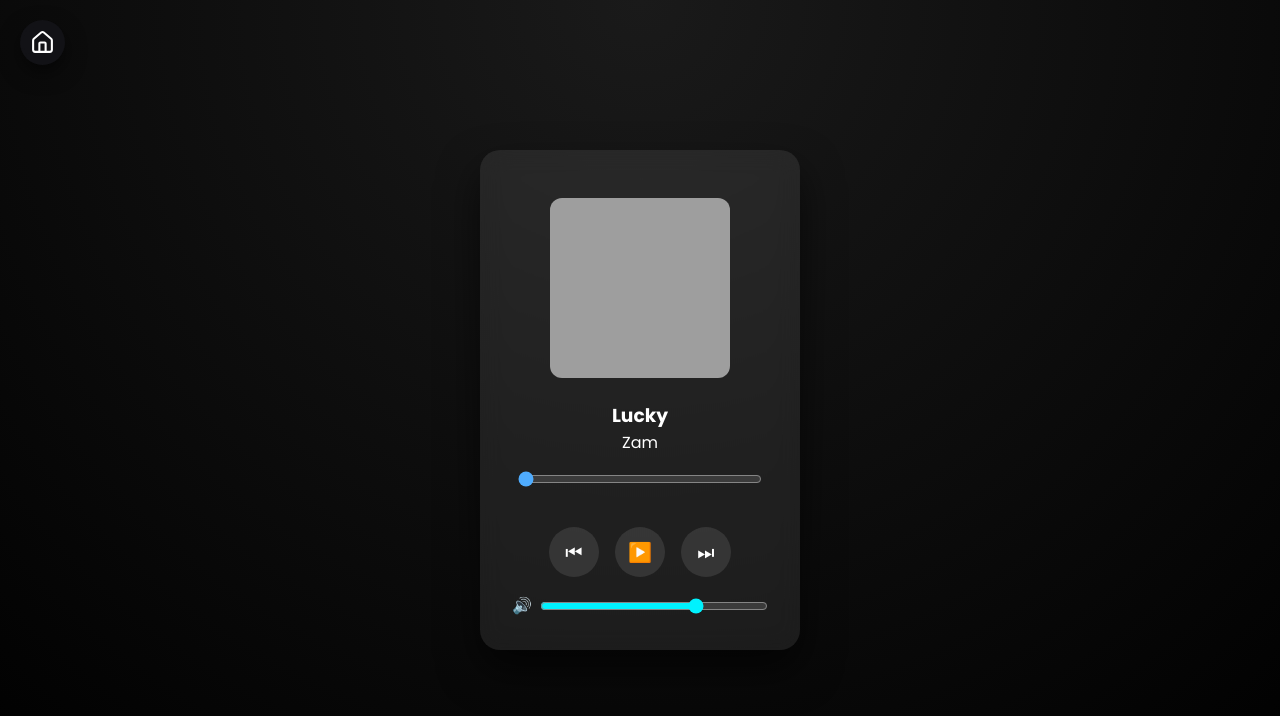
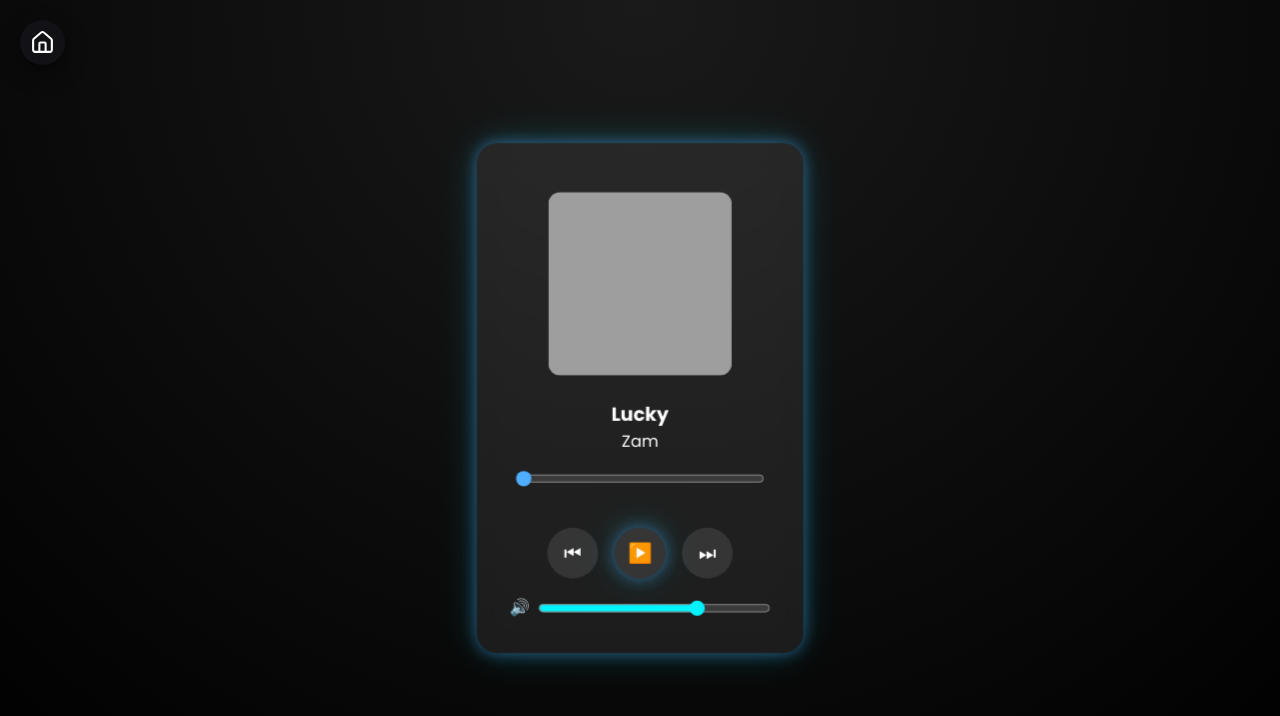
Before and after one commit to Hrisshhii/react-practice, a React (Vite) app in the folder MiniProjects/: page /react-practice/musicplayer in a window 1280 px wide. In both pictures the pointer is over the element 640 px from the left and 400 px from the top of the page. Shown: the top 716 px of the page. Built offline with nearby package versions, Linux system fonts and the light colour scheme; grey boxes are pictures that could not be loaded.

Commit message:
Enhance Music Player UI with hover effects and play button styling

```diff
--- a/MiniProjects/src/components/Music-Player/Music.css
+++ b/MiniProjects/src/components/Music-Player/Music.css
@@ -14,7 +14,15 @@
     padding: 2rem;
     text-align: center;
     width: 320px;
+    max-width: 90vw;
     box-shadow: 0 20px 40px rgba(0,0,0,0.6);
+    transition: transform 0.3s ease,box-shadow 0.3s ease;
+}
+
+.player-card:hover{
+    transform: scale(1.02) translateY(-2px);
+    box-shadow: 0 0 15px rgba(79,172,254,0.5),
+                0 0 40px rgba(0,242,254,0.2);
 }
 
 .cover{
@@ -41,6 +49,11 @@
     font-size: 1.2rem;
     color: white;
     cursor: pointer;
+    transition: transform 0.3s ease;
+}
+
+.controls button:hover{
+    transform: scale(1.1);
 }
 
 .progress{
@@ -60,3 +73,19 @@
     width: 90%;
     accent-color: #00f2fe;
 }
+
+.progress:hover, .volume input:hover{
+    filter: drop-shadow(0 0 6px #4facfe);
+}
+
+.play-button{
+    background: linear-gradient(135deg,#4facfe,#00f2fe);
+    color: black;
+    box-shadow: 0 0 15px rgba(79,172,254,0.5),
+                0 0 40px rgba(0,242,254,0.2);
+}
+
+.play-button:hover{
+    box-shadow: 0 0 25px rgba(79,172,254,1),
+                0 0 60px rgba(0,242,254,1);
+}
--- a/MiniProjects/src/components/Music-Player/Music.jsx
+++ b/MiniProjects/src/components/Music-Player/Music.jsx
@@ -70,7 +70,7 @@ export function Music(){
 
                 <div className='controls'>
                     <button onClick={prevSong}>⏮</button>
-                    <button onClick={togglePlay}>{isPlaying ? "⏸" : "▶️"}</button>
+                    <button onClick={togglePlay} className='play-button'>{isPlaying ? "⏸" : "▶️"}</button>
                     <button onClick={nextSong}>⏭</button>
                 </div>
 
```
